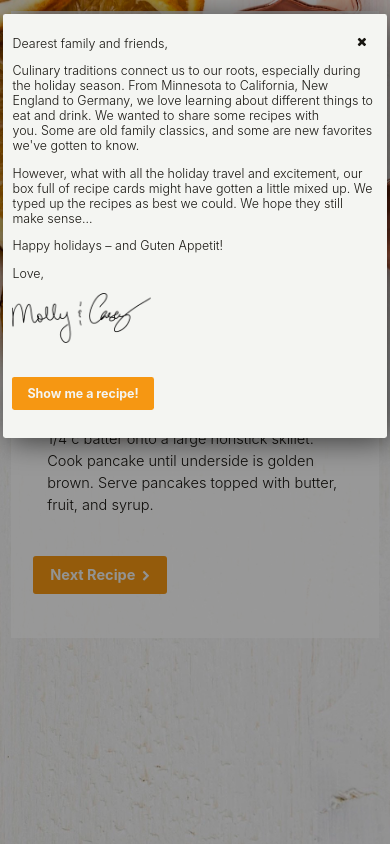
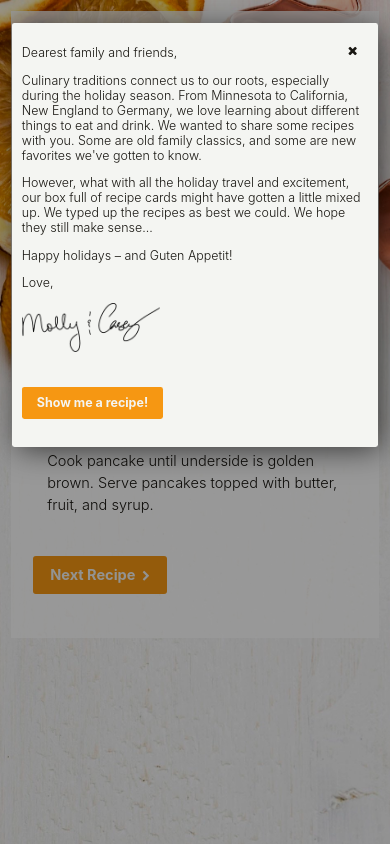
Before and after one commit to squeed/family-recipes, a React (Create React App) app: page / in a window 390 px wide. Shown: the top 844 px of the page. Built offline with nearby package versions, Linux system fonts and the light colour scheme.

Commit message:
added data

```diff
--- a/public/styles.css
+++ b/public/styles.css
@@ -100,7 +100,7 @@ body {
     body .popup {
       font-size: .6em;
       padding: 0.75em 0.75em;
-      margin: 0.25em 0.25em; }
+      margin: 1em 1em; }
       body .popup #signature {
         height: 4em; }
     body .megawrapper {
--- a/public/styles.scss
+++ b/public/styles.scss
@@ -155,7 +155,7 @@ body {
 		.popup {
 			font-size: .6em;
 			padding: .75em .75em;
-			margin: .25em .25em;
+			margin: 1em 1em;
 			#signature {
 					height: 4em;
 				}
--- a/src/Data.js
+++ b/src/Data.js
@@ -6,10 +6,10 @@ var RenderData = {
 
     Names:  {
         male: [
-            "Nunzio's", "Gunther's", "Bobby's", "Jimbo's", "Casey's", "Peter's", "Walter's", "Mickey's", "Phil's", "Pablo's", "Skippy's", "Vito's", "Ray's", "Tony's", "Chippy's", "George's", "Nicky's", "Emerson's", "Fred's", "Jimmy's", "Tom's", "Dieter's", "Hans'", "Jürgen's", "Shlomo's", "Bruce's"
+            "Nunzio's", "Gunther's", "Bobby's", "Jimbo's", "Casey's", "Peter's", "Walter's", "Mickey's", "Phil's", "Pablo's", "Skippy's", "Vito's", "Ray's", "Tony's", "Chippy's", "George's", "Nicky's", "Emerson's", "Fred's", "Jimmy's", "Tom's", "Dieter's", "Hans'", "Jürgen's", "Shlomo's", "Bruce's", "Feeney's", "Kyle's", "Sven's", "Harold's", "Howard's"
         ],
         female: [
-            "Fiona's", "Dagmar's", "Molly's", "Alanna's", "Betsy's", "Doris'", "Jacqueline's", "Emma's", "Eleanor's", "Clementine's", "Yolanda's", "Anne's", "Gina's", "Dotty's", "Brady's", "Lottie's", "Mitzi's", "Trudy's", "Babette's", "Kitty's", "Rosie's", "Wendy's", "Bernadette's", "Betty's", "Sally's"
+            "Fiona's", "Dagmar's", "Molly's", "Alanna's", "Betsy's", "Doris'", "Jacqueline's", "Emma's", "Eleanor's", "Clementine's", "Yolanda's", "Anne's", "Gina's", "Dotty's", "Brady's", "Lottie's", "Mitzi's", "Trudy's", "Babette's", "Kitty's", "Rosie's", "Wendy's", "Bernadette's", "Betty's", "Sally's", "Julie's", "Louise's"
         ]
     },
 
```
